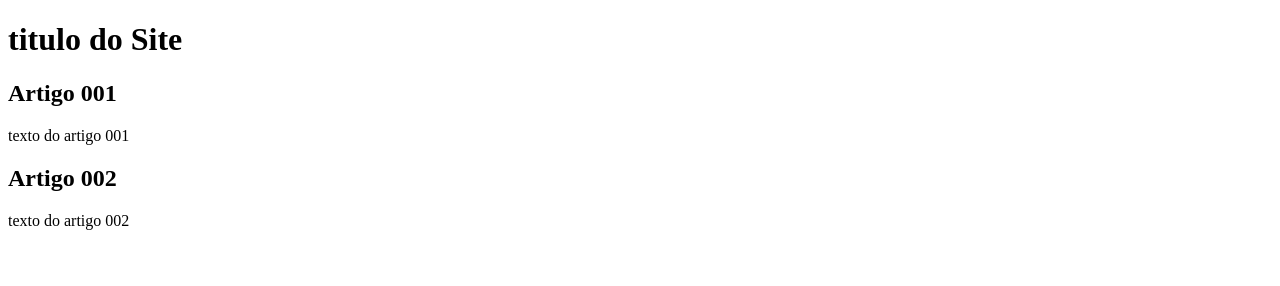
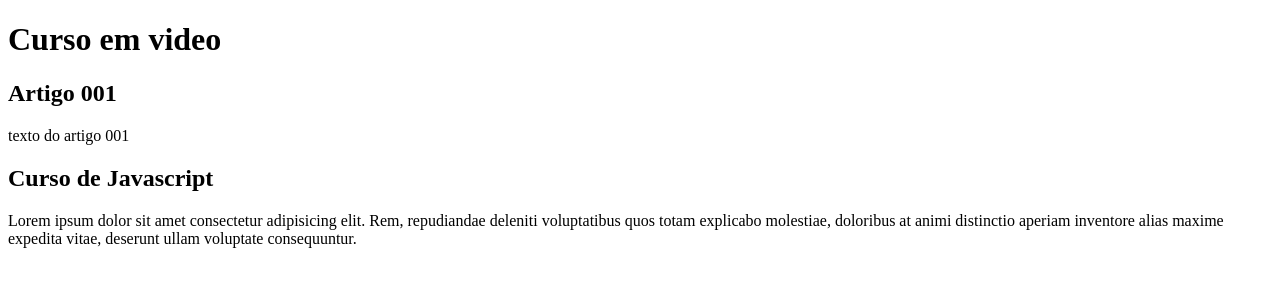
Before and after one commit to danielvdg/Projeto-site, a plain HTML site: page Index.html in a window 1280 px wide. Drawn offline with Linux system fonts and the light colour scheme.

Commit message:
começei a escrever o site

```diff
--- a/Index.html
+++ b/Index.html
@@ -8,15 +8,15 @@
 <body>
     <main>
         <header>
-            <h1>titulo do Site</h1>
+            <h1>Curso em video</h1>
         </header>
         <article>
             <h2> Artigo 001</h2>
             <p>texto do artigo 001</p>
         </article>
         <article>
-            <h2>Artigo 002</h2>
-            <p>texto do artigo 002</p>
+            <h2>Curso de Javascript</h2>
+            <p>Lorem ipsum dolor sit amet consectetur adipisicing elit. Rem, repudiandae deleniti voluptatibus quos totam explicabo molestiae, doloribus at animi distinctio aperiam inventore alias maxime expedita vitae, deserunt ullam voluptate consequuntur.</p>
         </article>
     </main>
 
```
